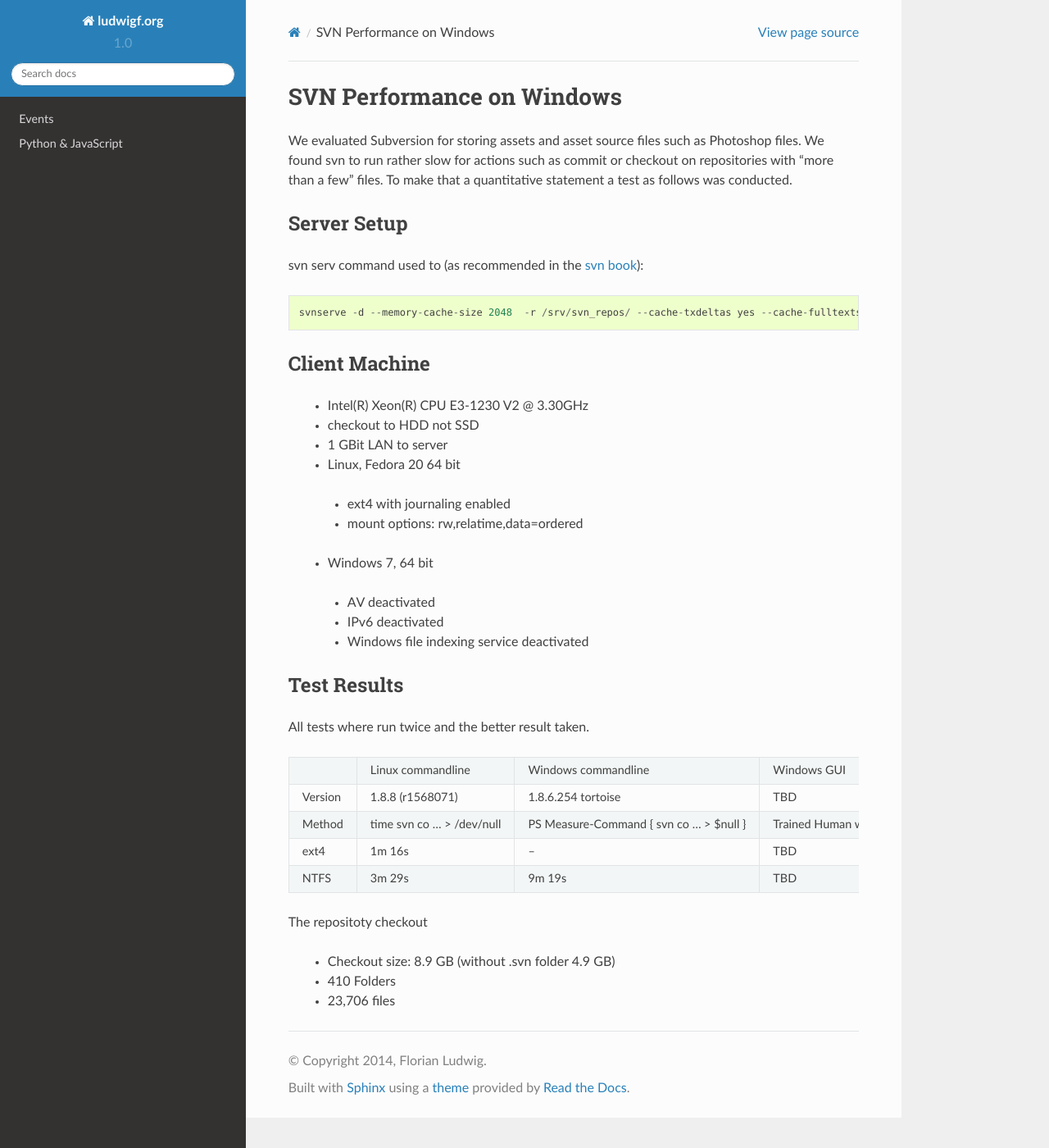
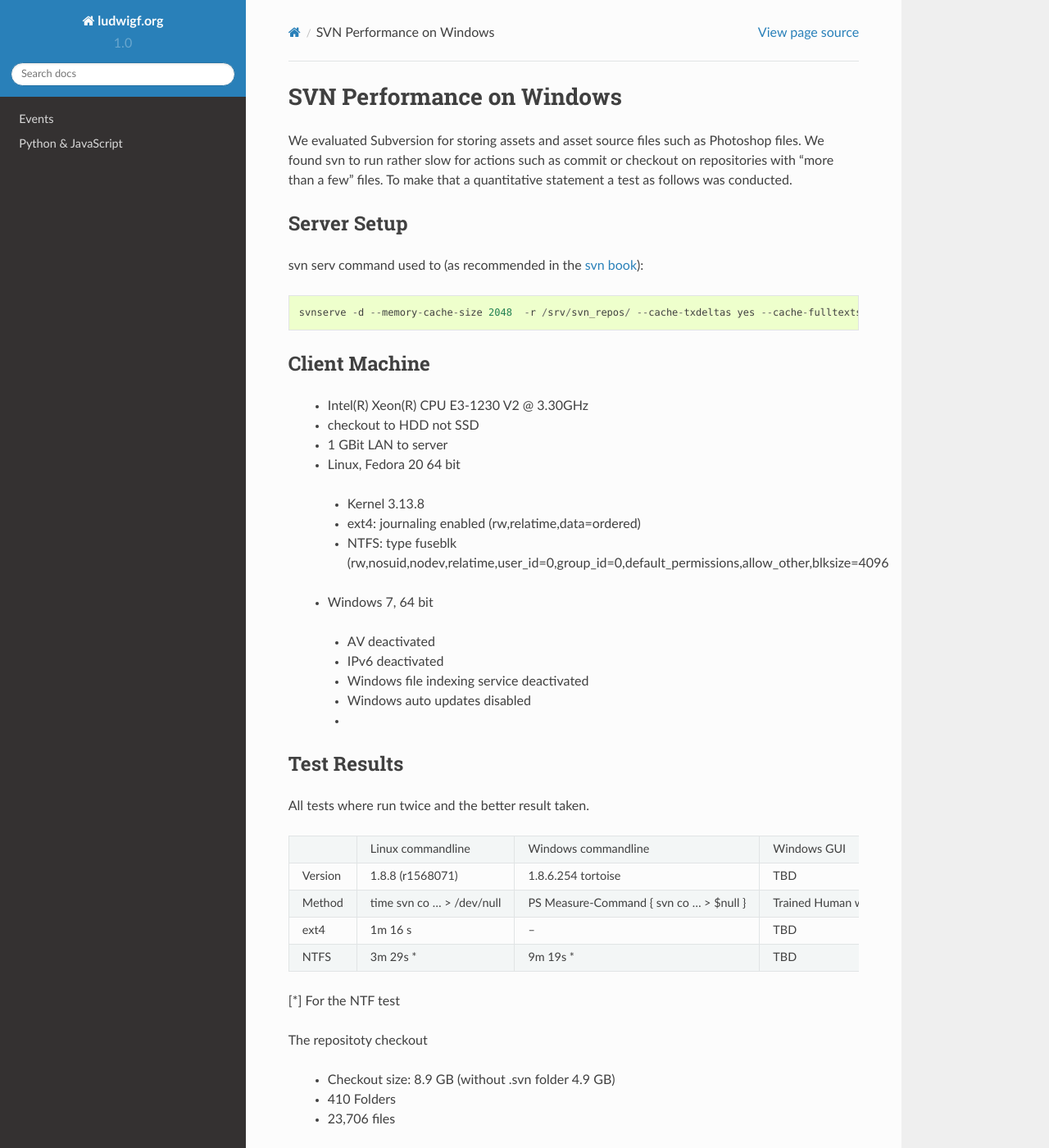
Before and after one commit to FlorianLudwig/ludwigf.org, a Sphinx documentation site: the page built from docs/svn_perf.rst, in a window 1280 px wide and 1400 px high. Shown: the whole window at 82% size. Built offline with Sphinx 7.4.7 and the Read the Docs theme 2.0.0, drawn with Linux system fonts in a browser that asks for light colours.

Commit message:
add notes about mount options

```diff
--- a/docs/svn_perf.rst
+++ b/docs/svn_perf.rst
@@ -20,14 +20,17 @@ Client Machine
  * 1 GBit LAN to server
  * Linux, Fedora 20 64 bit
 
-  * ext4 with journaling enabled
-  * mount options: rw,relatime,data=ordered
+  * Kernel 3.13.8
+  * ext4: journaling enabled (rw,relatime,data=ordered)
+  * NTFS: type fuseblk (rw,nosuid,nodev,relatime,user_id=0,group_id=0,default_permissions,allow_other,blksize=4096
 
  * Windows 7, 64 bit
 
   * AV deactivated
   * IPv6 deactivated
   * Windows file indexing service deactivated
+  * Windows auto updates disabled
+  *
 
 
 Test Results
@@ -43,12 +46,12 @@ All tests where run twice and the better result taken.
 | Method     |  time svn co ...  | PS Measure-Command { | Trained Human    |
 |            |  > /dev/null      | svn co ... > $null } | with stopwatch   |
 +------------+-------------------+----------------------+------------------+
-| ext4       |           1m 16s  |            --        |       TBD        |
+| ext4       |         1m 16  s  |            --        |       TBD        |
 +------------+-------------------+----------------------+------------------+
-| NTFS       |           3m 29s  |             9m 19s   |       TBD        |
+| NTFS       |         3m 29s *  |            9m 19s *  |       TBD        |
 +------------+-------------------+----------------------+------------------+
 
-
+[*] For the NTF test
 
 
 The repositoty checkout
```
